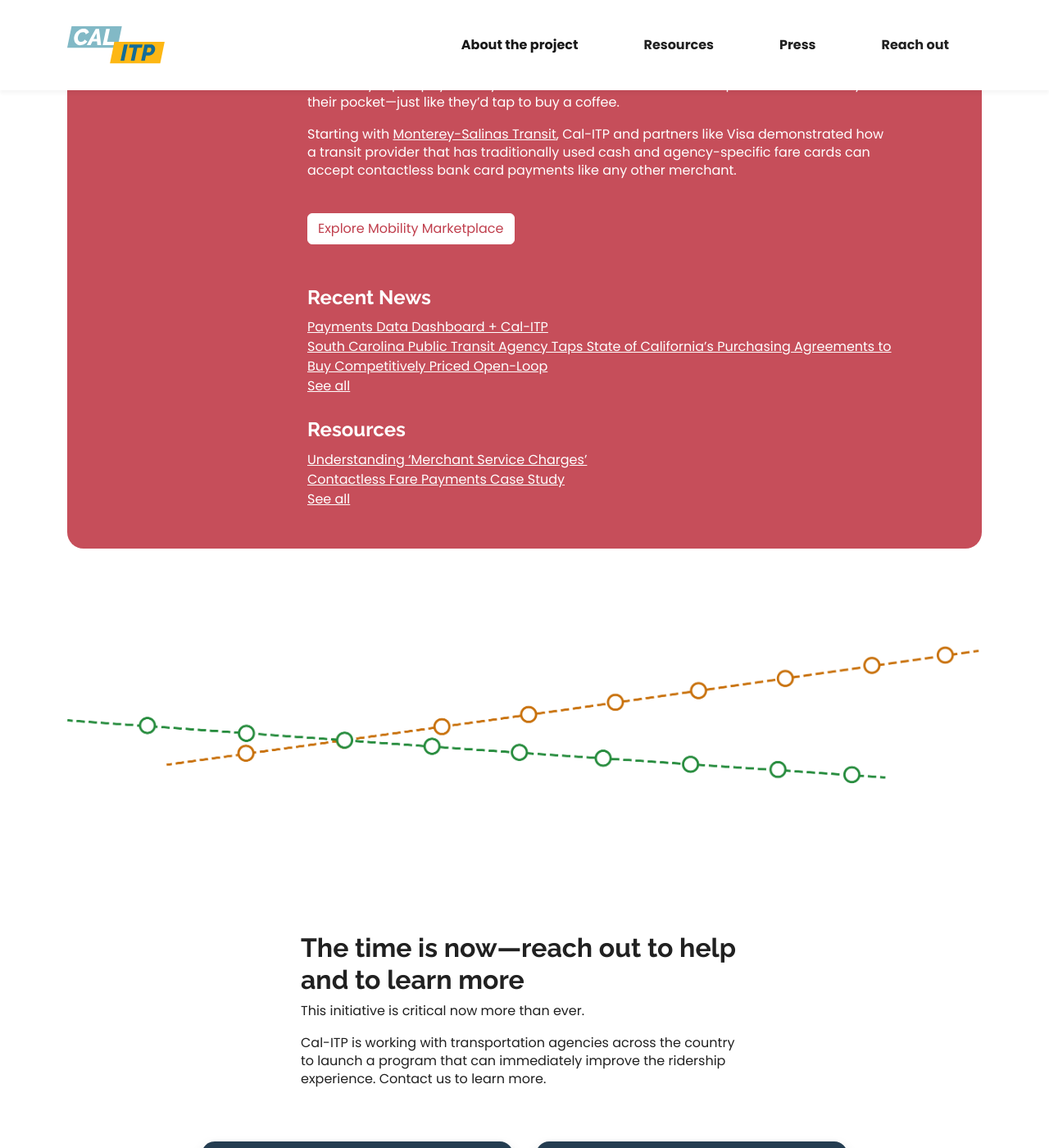
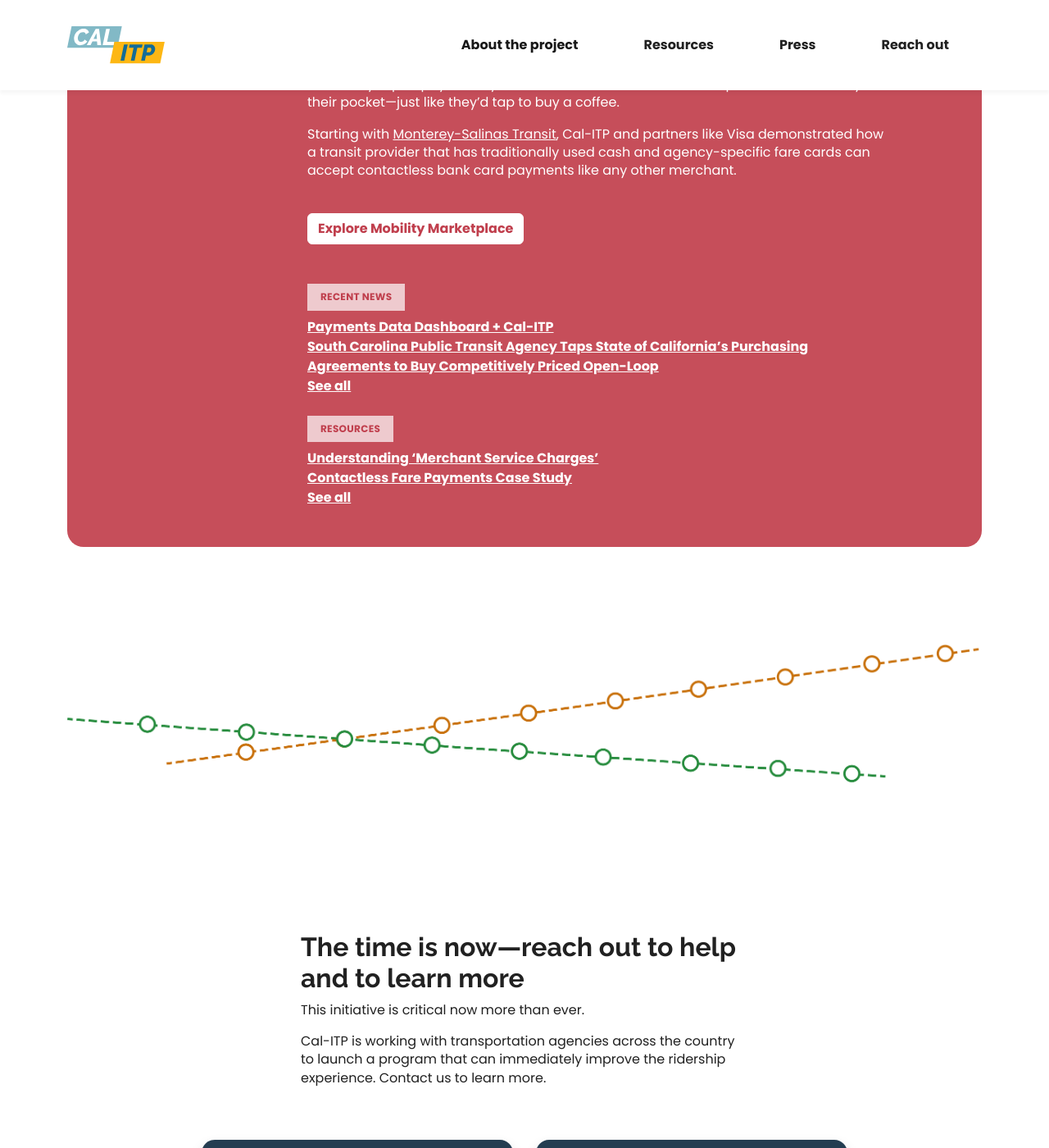
Before and after one commit to cal-itp/calitp.org, a Jekyll site: the page built from src/index.html, in a window 1280 px wide and 1400 px high, scrolled down 2302 px. Shown: the whole window at 82% size. Built offline with Jekyll 4.4.1, drawn with Linux system fonts in a browser that asks for light colours.

Commit message:
feat(buttons): add buttons

```diff
--- a/src/_includes/initiatives.html
+++ b/src/_includes/initiatives.html
@@ -48,13 +48,13 @@
               </p>
             {% endfor %}
             <div class="d-grid d-md-block">
-              <a href="{{ initiative.button.url }}" class="btn btn-secondary bg-white border-white mt-4 mb-4 {{ initiative.button.class }}">{{ initiative.button.text }}</a>
+              <a href="{{ initiative.button.url }}" class="btn bg-white border-white fw-bolder mt-4 mb-4 text-{{ initiative.class }}">{{ initiative.button.text }}</a>
             </div>
           </div>
         </div>
         <div class="row">
           <div class="col-12 offset-md-4 offset-lg-3 col-md-8 col-lg-8 pt-4 pt-md-0">
-            <h4 class="text-white mt-4">Recent News</h4>
+            <h4 class="small-caps text-{{ initiative.class }} border-{{ initiative.class }} mt-4">Recent News</h4>
             <div class="tab-list">
               {% assign all_press = site.press | reverse %}
               {% for press in all_press %}
@@ -65,7 +65,7 @@
                 {% if press.tags contains initiative.tag %}
                   <article class="press-item">
                     <a
-                      class="text-white"
+                      class="text-white fw-bold"
                       rel="noreferrer"
                       href="{{ url }}"
                       {% if press.external %}target="_blank"{% endif %}>{{ press.title }}</a>
@@ -73,12 +73,12 @@
                 {% endif %}
               {% endfor %}
             </div>
-            <a class="text-white" href="/press">See all</a>
+            <a class="text-white fw-bold" href="/press">See all</a>
           </div>
         </div>
         <div class="row">
           <div class="col-12 offset-md-4 offset-lg-3 col-md-8 col-lg-8 pt-4 pt-md-0">
-            <h4 class="text-white mt-4">Resources</h4>
+            <h4 class="small-caps text-{{ initiative.class }} border-{{ initiative.class }} mt-4">Resources</h4>
             <div class="tab-list">
               {% assign all_resources = site.resources | reverse %}
               {% for resource in all_resources %}
@@ -89,7 +89,7 @@
                 {% if resource.tags contains initiative.tag %}
                   <article class="resource">
                     <a
-                      class="text-white"
+                      class="text-white fw-bold"
                       rel="noreferrer"
                       href="{{ url }}"
                       target="_blank">{{ resource.title }}</a>
@@ -97,7 +97,7 @@
                 {% endif %}
               {% endfor %}
             </div>
-            <a class="text-white" href="/resources">See all</a>
+            <a class="text-white fw-bold" href="/resources">See all</a>
           </div>
         </div>
       </div>
--- a/src/stylesheets/main.css
+++ b/src/stylesheets/main.css
@@ -4,6 +4,8 @@
   --calitp-headline-sans-serif: "Raleway", system-ui, -apple-system, "Segoe UI", "Roboto", "Helvetica Neue", "Noto Sans",
     "Liberation Sans", Arial, sans-serif, "Apple Color Emoji", "Segoe UI Emoji", "Segoe UI Symbol", "Noto Color Emoji";
   --bs-border-radius: 20px;
+  --bs-font-sans-serif: "Poppins", system-ui, -apple-system, "Segoe UI", Roboto, "Helvetica Neue", "Noto Sans", "Liberation Sans",
+    Arial, sans-serif, "Apple Color Emoji", "Segoe UI Emoji", "Segoe UI Symbol", "Noto Color Emoji";
 }
 
 body {
@@ -63,6 +65,30 @@
 
 .text-purple-4 {
   color: var(--calitp-purple-4);
+}
+
+.border-red-4 {
+  border-color: var(--calitp-red-4);
+}
+
+.border-primary-blue {
+  border-color: var(--calitp-primary-blue);
+}
+
+.border-purple-4 {
+  border-color: var(--calitp-purple-4);
+}
+
+.small-caps {
+  text-transform: uppercase;
+  line-height: 140%;
+  letter-spacing: 0.025em;
+  display: inline-block;
+  padding: 8px 16px;
+  font-size: 12px;
+  font-family: "Poppins";
+  border-width: 1.5px;
+  background-color: rgba(255, 255, 255, 0.7);
 }
 
 main.container {
```
Also changed, not shown: src/_data/initiatives.yml (+4 -4 lines).
